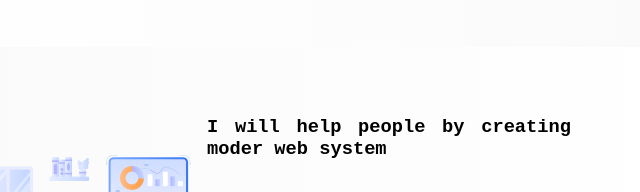
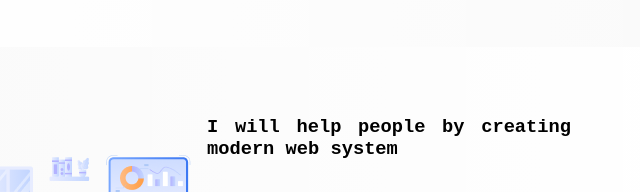
Before and after one commit to greenbinjack/Web-Development-Assignment-01, a plain HTML site: page index.html in a window 1280 px wide. Shown: the part 1299-1491 px from the top of the page, 331-971 px from the left. Drawn offline with Linux system fonts and the light colour scheme; a web font is replaced by a local one.

Commit message:
DONE WITH PROJECT 01

```diff
--- a/index.html
+++ b/index.html
@@ -49,7 +49,7 @@
         <div class="section-one-box-one section-one-box-two">
           <img src="/assets/Group 3.png" alt="vector" />
           <div>
-            <h3>I will help people by creating moder web system</h3>
+            <h3>I will help people by creating modern web system</h3>
             <p>
               I will help people by creating modern web systems that enhance
               user experience and solve real-world problems.
```
